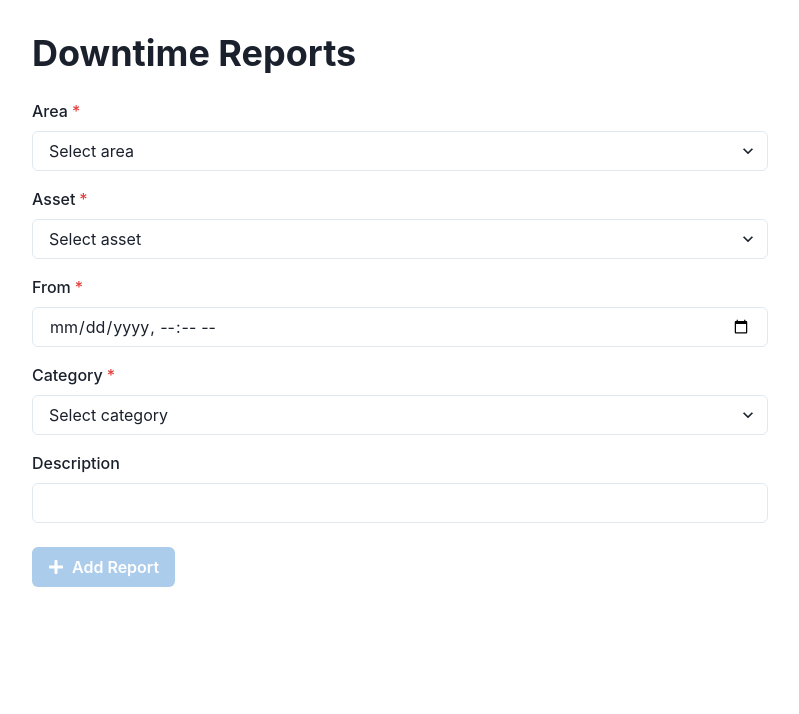
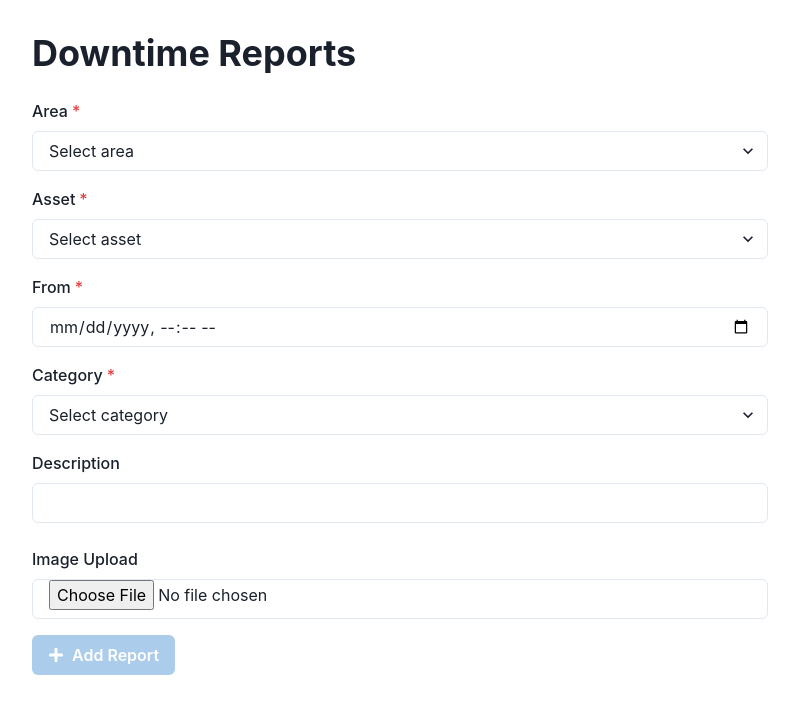
Before and after one commit to GPT-Engineer-App/report-tracker, a React (Vite) app: page / in a window 1280 px wide. Shown: the top 714 px of the page, without its empty margins (240-1039 px from the left). Built offline with nearby package versions, Linux system fonts and the light colour scheme.

Commit message:
Added an image upload field to the downtime report form, which allows users to select an image file when creating a new report. The selected image is now part of the report object and the image state is reset after form submission.
Prompt: Last field:
Image upload: Where images can be uploaded.

```diff
--- a/src/pages/Index.jsx
+++ b/src/pages/Index.jsx
@@ -10,6 +10,7 @@ const calculateDowntimeDuration = (from, to) => {
 };
 
 const Index = () => {
+  const [image, setImage] = useState(null);
   const [reports, setReports] = useState([]);
   const [category, setCategory] = useState("");
   const [description, setDescription] = useState("");
@@ -30,8 +31,10 @@ const Index = () => {
       category,
       description,
       downtimeDuration,
+      image,
       id: Date.now(),
     };
+    setImage(null);
     setReports([...reports, newReport]);
     setCategory("");
     setDescription("");
@@ -83,7 +86,12 @@ const Index = () => {
           <Input id="description" type="text" value={description} onChange={(e) => setDescription(e.target.value)} />
         </FormControl>
 
-        <Button leftIcon={<FaPlus />} colorScheme="blue" type="submit" isDisabled={!from || !to || new Date(from) >= new Date(to)}>
+        <FormControl mb={4}>
+          <FormLabel htmlFor="image">Image Upload</FormLabel>
+          <Input id="image" type="file" onChange={(e) => setImage(e.target.files[0])} />
+        </FormControl>
+
+        <Button leftIcon={<FaPlus />} colorScheme="blue" type="submit" isDisabled={!from || !to || !image || new Date(from) >= new Date(to)}>
           Add Report
         </Button>
       </Box>
```
